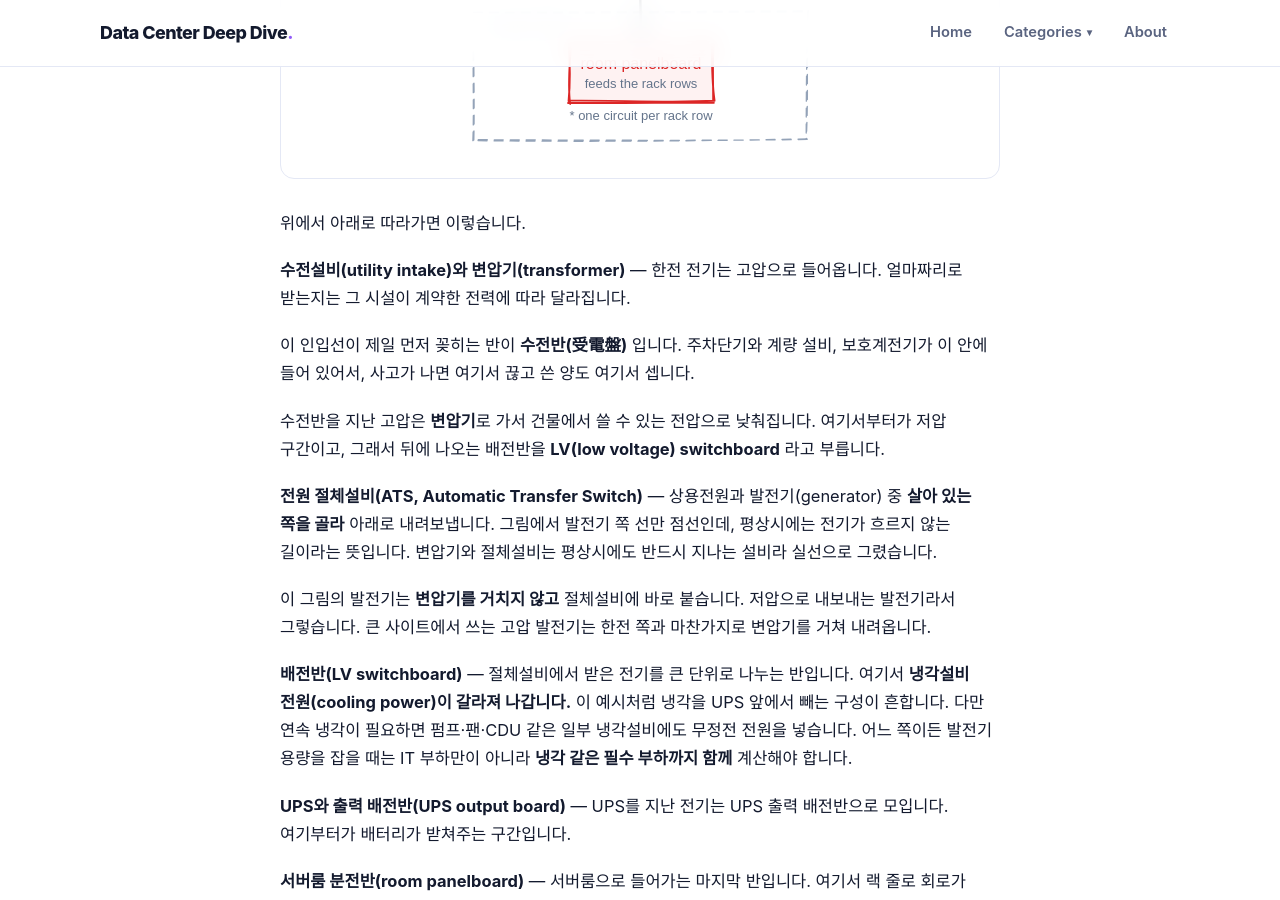
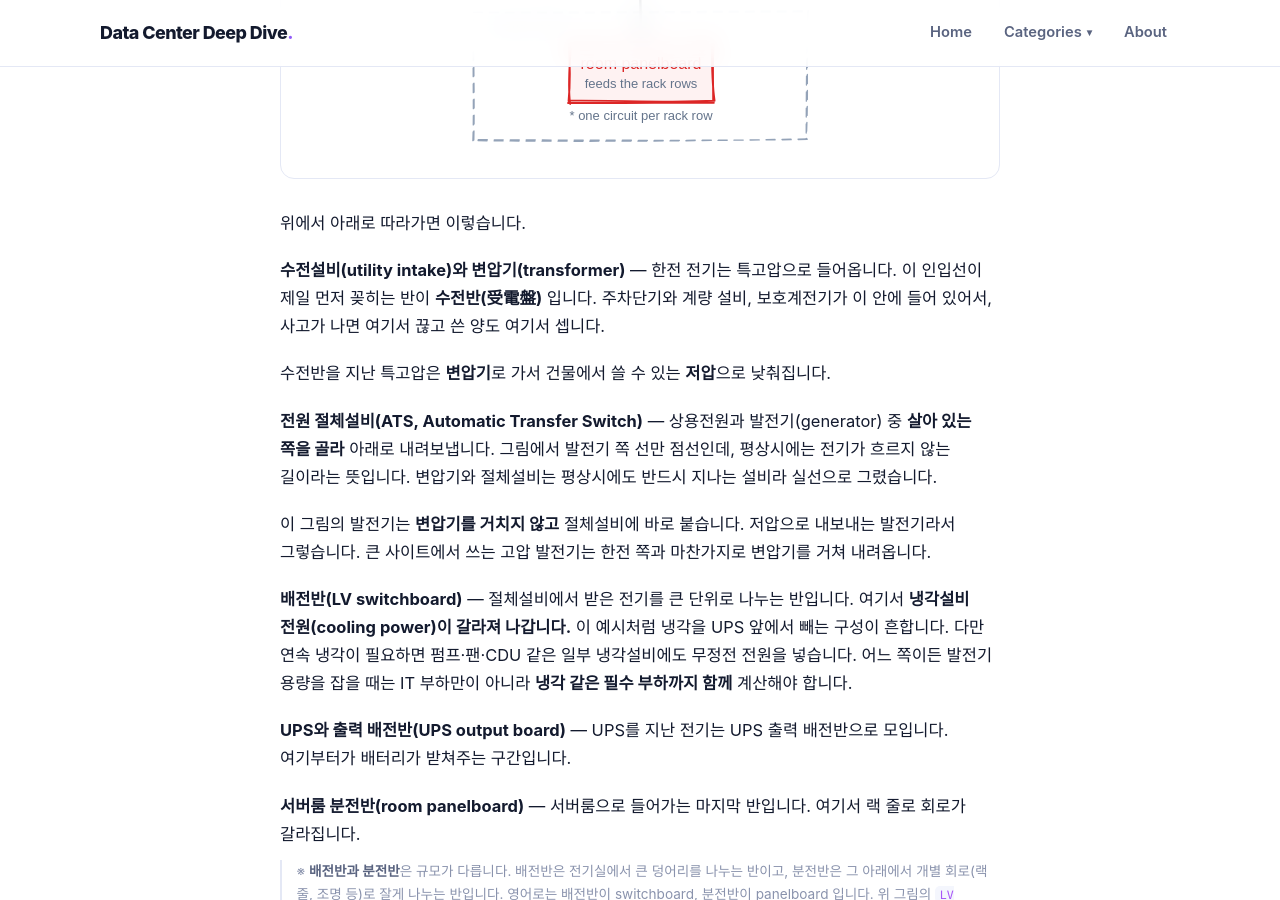
Before and after one commit to ssyrc/ssyrc.github.io, a Jekyll site: the page built from _posts/ko/2026-10-01-datacenter-power-supply.md, in a window 1280 px wide and 900 px high, scrolled down 1878 px. Built offline with Jekyll 4.4.1, drawn with Linux system fonts in a browser that asks for light colours; some web fonts are replaced; some of the changed text lies outside the part shown.

Commit message:
Trim the intake to what it does: extra-high voltage in, low voltage out
The stage only needs those two facts. Gone are the aside about supply
voltage following the contracted load, and the sentence deriving the
"LV" in LV switchboard — the drop to low voltage now says it in passing.

The 수전반 paragraph stays, and the summary table matches the wording.

Co-Authored-By: Claude Opus 5 <noreply@anthropic.com>
Claude-Session: https://claude.ai/code/session_01At6mD3wUXNXJZn78ZeJBtt

```diff
--- a/_posts/ko/2026-10-01-datacenter-power-supply.md
+++ b/_posts/ko/2026-10-01-datacenter-power-supply.md
@@ -21,15 +21,11 @@ cover: /assets/images/covers/power-supply.webp
 
 위에서 아래로 따라가면 이렇습니다.
 
-**수전설비(utility intake)와 변압기(transformer)** — 한전 전기는 고압으로 들어옵니다.
-얼마짜리로 받는지는 그 시설이 계약한 전력에 따라 달라집니다.
-
+**수전설비(utility intake)와 변압기(transformer)** — 한전 전기는 특고압으로 들어옵니다.
 이 인입선이 제일 먼저 꽂히는 반이 **수전반(受電盤)** 입니다. 주차단기와 계량 설비,
 보호계전기가 이 안에 들어 있어서, 사고가 나면 여기서 끊고 쓴 양도 여기서 셉니다.
 
-수전반을 지난 고압은 **변압기**로 가서 건물에서 쓸 수 있는 전압으로 낮춰집니다.
-여기서부터가 저압 구간이고, 그래서 뒤에 나오는 배전반을
-**LV(low voltage) switchboard** 라고 부릅니다.
+수전반을 지난 특고압은 **변압기**로 가서 건물에서 쓸 수 있는 **저압**으로 낮춰집니다.
 
 **전원 절체설비(ATS, Automatic Transfer Switch)** — 상용전원과 발전기(generator) 중 **살아 있는
 쪽을 골라** 아래로 내려보냅니다. 그림에서 발전기 쪽 선만 점선인데, 평상시에는 전기가
@@ -263,7 +259,7 @@ PSU 를 여섯 개(N+2) 달고 A 에 셋, B 에 셋으로 꽂았다고 해봅시
 
 | | 영어 | 위치 | 하는 일 |
 | --- | --- | --- | --- |
-| 수전설비 · 변압기 | utility intake · transformer | 건물 인입 | 고압을 받아 쓸 수 있는 전압으로 낮춤 |
+| 수전설비 · 변압기 | utility intake · transformer | 건물 인입 | 특고압을 받아 쓸 수 있는 저압으로 낮춤 |
 | 발전기 · 연료계통 | generator · fuel system | 데이터센터 부지 | 정전 시 자체 발전, 평소엔 정지 |
 | 전원 절체설비 | ATS (Automatic Transfer Switch) | 전기실 | 상용전원과 발전기 중 살아 있는 쪽을 고름 |
 | 배전반 | LV switchboard | 전기실 | 큰 단위로 전기를 나눔. 냉각 전원도 여기서 갈라짐 |
```
